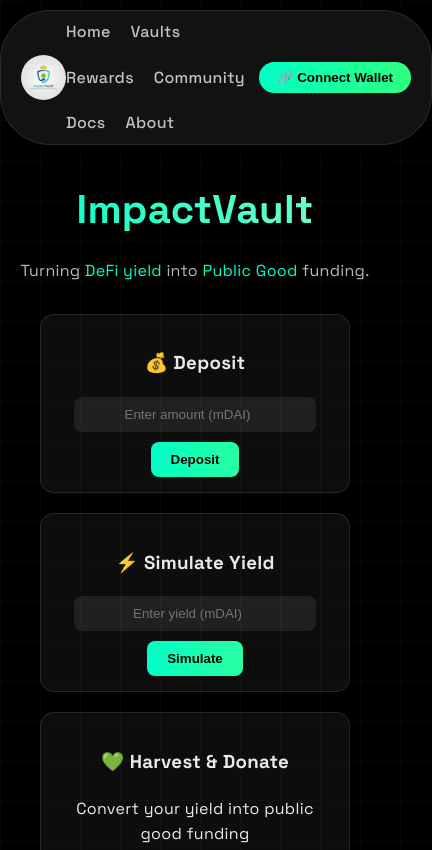
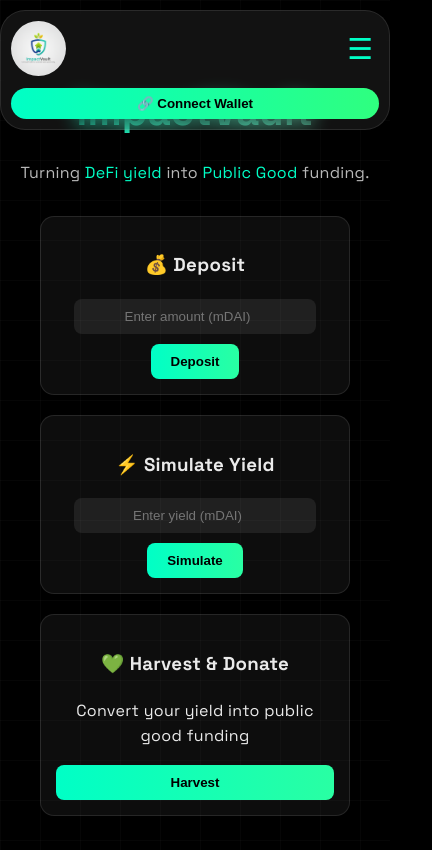
Before and after one commit to Victor4life/impactvault, a website: page frontend/index.html in a window 390 px wide. Shown: the top 850 px of the page, 432 px wide, since content can reach past the window. Drawn offline with Linux system fonts and the light colour scheme.

Commit message:
Add responsive hamburger menu and toggle functionality for navbar

```diff
--- a/frontend/index.html
+++ b/frontend/index.html
@@ -24,7 +24,9 @@
     <header>
       <img src="logo.png" alt="ImpactVault Logo" class="header-logo" />
 
-      <nav class="navbar">
+      <button class="menu-toggle" id="menuToggle">☰</button>
+
+      <nav class="navbar" id="navbar">
         <ul class="nav-links">
           <li><a href="#">Home</a></li>
           <li><a href="vaults.html">Vaults</a></li>
--- a/frontend/script.js
+++ b/frontend/script.js
@@ -129,3 +129,11 @@ function showToast(message, duration = 3000) {
   clearTimeout(toast._timeout);
   toast._timeout = setTimeout(() => (toast.style.opacity = "0"), duration);
 }
+
+const menuToggle = document.getElementById("menuToggle");
+const navbar = document.getElementById("navbar");
+
+menuToggle.addEventListener("click", () => {
+  navbar.classList.toggle("active");
+  menuToggle.textContent = navbar.classList.contains("active") ? "✕" : "☰";
+});
--- a/frontend/style.css
+++ b/frontend/style.css
@@ -50,21 +50,27 @@ body {
   }
 }
 
-/* ===== HEADER ===== */
+/* ===== HEADER (base styles) ===== */
 header {
+  position: fixed; /* stays at top while scrolling */
+  top: 0;
+  left: 0;
+  right: 0;
+  z-index: 999;
   display: flex;
   justify-content: space-between;
   align-items: center;
   padding: 8px 20px;
-  width: 100%;
-  max-width: 1200px;
-  margin: 10px auto 30px auto;
   background: rgba(255, 255, 255, 0.07);
   backdrop-filter: blur(10px);
   border: 1px solid rgba(255, 255, 255, 0.1);
   border-radius: 50px;
   box-shadow: 0 0 15px rgba(0, 0, 0, 0.4);
-  flex-wrap: wrap; /* Prevent overflow */
+  max-width: 1200px;
+  margin: 10px auto;
+  flex-wrap: nowrap;
+  overflow: hidden;
+  transition: all 0.3s ease;
 }
 
 .header-logo {
@@ -72,6 +78,7 @@ header {
   border-radius: 50%;
 }
 
+/* ===== NAVBAR ===== */
 .navbar {
   flex: 1;
   display: flex;
@@ -81,7 +88,7 @@ header {
 .nav-links {
   list-style: none;
   display: flex;
-  flex-wrap: wrap; /* prevents overflow */
+  flex-wrap: wrap;
   gap: 20px;
   margin: 0;
   padding: 0;
@@ -98,6 +105,7 @@ header {
   color: #00ffc6;
 }
 
+/* ===== CONNECT BUTTON ===== */
 .btn.connect {
   background: linear-gradient(90deg, #00ffc6, #2fff7f);
   border: none;
@@ -107,7 +115,7 @@ header {
   padding: 8px 18px;
   cursor: pointer;
   transition: all 0.3s;
-  white-space: nowrap; /* Prevent text wrap */
+  white-space: nowrap;
 }
 
 .btn.connect:hover {
@@ -115,11 +123,99 @@ header {
   box-shadow: 0 0 15px #00ffc6;
 }
 
+/* ===== HAMBURGER MENU ===== */
+.menu-toggle {
+  display: none;
+  background: none;
+  border: none;
+  font-size: 1.8rem;
+  color: #00ffc6;
+  cursor: pointer;
+  margin-left: 10px;
+  transition: transform 0.3s ease;
+}
+
+.menu-toggle:hover {
+  transform: scale(1.1);
+}
+
+/* ===== MOBILE MENU BEHAVIOR ===== */
+@media (max-width: 768px) {
+  header {
+    flex-wrap: wrap;
+    justify-content: space-between;
+    padding: 12px 15px;
+    border-radius: 25px;
+  }
+
+  .menu-toggle {
+    display: block; /* ✅ Show hamburger icon on mobile */
+  }
+
+  .navbar {
+    display: none;
+    width: 100%;
+    flex-direction: column;
+    text-align: center;
+    background: rgba(0, 0, 0, 0.8);
+    border-radius: 20px;
+    margin-top: 10px;
+    padding: 10px 0;
+    animation: fadeIn 0.3s ease-in-out;
+  }
+
+  .navbar.active {
+    display: flex;
+  }
+
+  .nav-links {
+    flex-direction: column;
+    gap: 15px;
+  }
+
+  .btn.connect {
+    margin-top: 12px;
+  }
+
+  .header-logo {
+    width: 55px;
+  }
+}
+
+/* ===== VERY SMALL SCREENS ===== */
+@media (max-width: 420px) {
+  header {
+    padding: 10px;
+  }
+
+  .nav-links li a {
+    font-size: 0.9rem;
+  }
+
+  .btn.connect {
+    width: 100%;
+    text-align: center;
+  }
+}
+
+/* ===== FADE ANIMATION ===== */
+@keyframes fadeIn {
+  from {
+    opacity: 0;
+    transform: translateY(-5px);
+  }
+  to {
+    opacity: 1;
+    transform: translateY(0);
+  }
+}
+
 /* ===== MAIN ===== */
 main {
   display: none;
   text-align: center;
   padding: 0 20px 20px 20px;
+  margin-top: 5rem;
 }
 
 /* ===== INTRO ===== */
@@ -228,17 +324,6 @@ footer {
   color: #777;
 }
 
-/* ===== RESPONSIVE ===== */
-@media (max-width: 600px) {
-  header {
-    flex-direction: row;
-    justify-content: space-between;
-  }
-  .header-logo {
-    width: 45px;
-  }
-}
-
 .status-toast {
   position: fixed;
   top: 30px;
```
